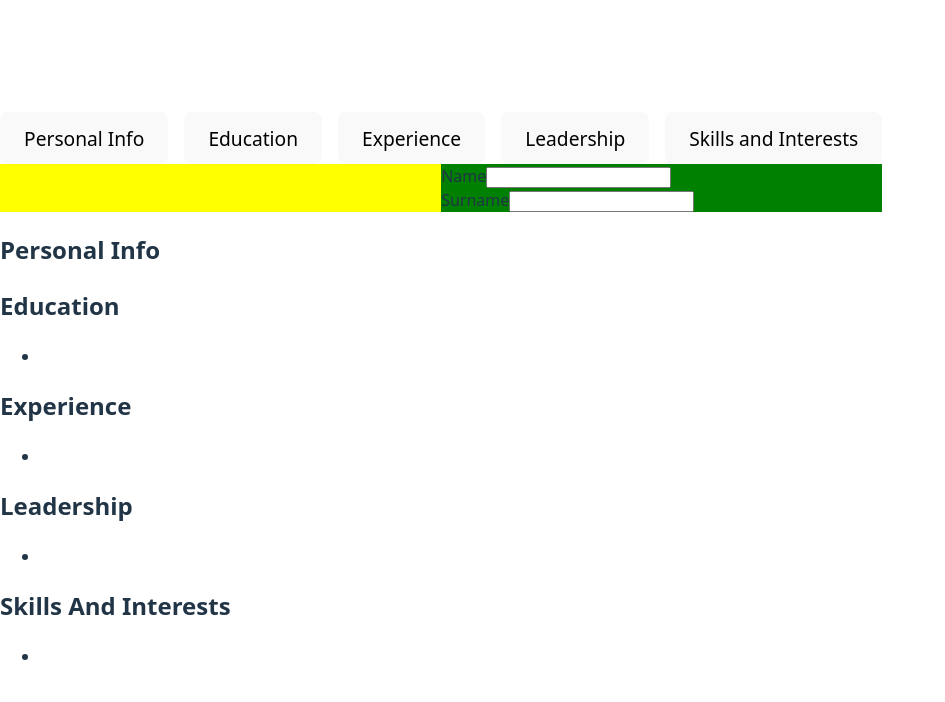
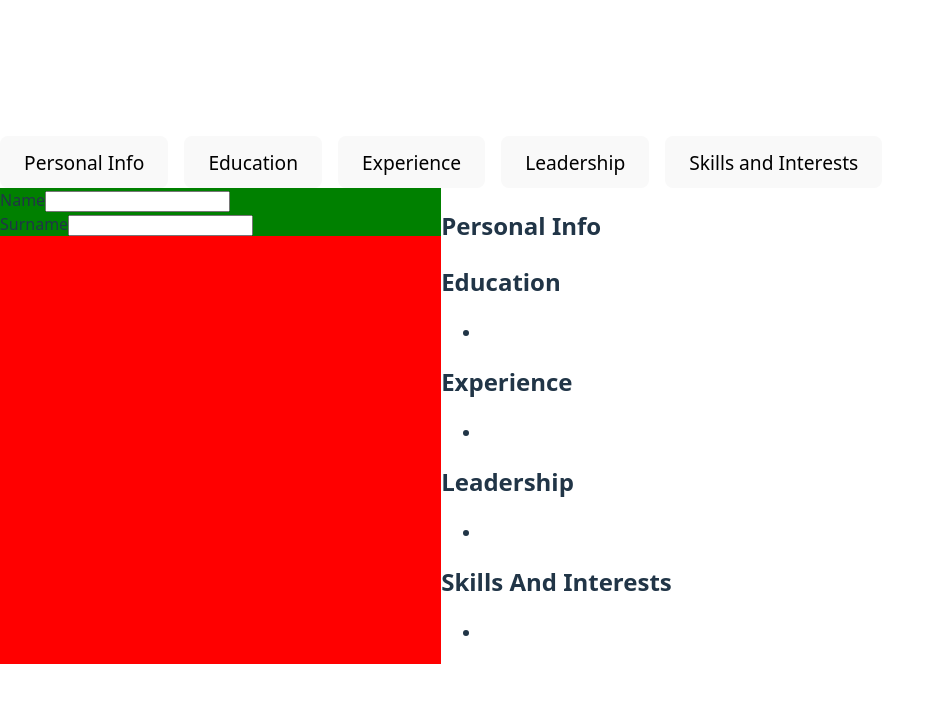
Before and after one commit to angelycontrerasr/CV-Maker, a React (Vite) app: page / in a window 1280 px wide. Shown: the top 702 px of the page, without its empty margins (0-945 px from the left). Built offline with nearby package versions, Linux system fonts and the light colour scheme.

Commit message:
now the css works like I wanted it to work!!

```diff
--- a/src/App.css
+++ b/src/App.css
@@ -50,22 +50,19 @@
 }
 
 .inputDiv {
-  display: grid;
-  grid-template-columns: repeat(2, 1fr);
+
 }
-.eduInput {
-  grid-area: 1/1
-}
-.eduDisplay {
-  grid-area: 2/2
-}
+
 .NewButton {
   height: 5rem;
 }
 .inputDiv {
   background-color: red;
 }
-
+.mainDiv {
+  display: grid;
+  grid-template-columns: repeat(2, 1fr);
+}
 .eduInput {
   background-color: blue;
 }
@@ -77,3 +74,5 @@
 .experienceInput {
   background-color: yellow;
 }
+
+.d
--- a/src/App.jsx
+++ b/src/App.jsx
@@ -79,6 +79,7 @@ export default function App() {
                 selectedOption={selectedCategory}
                 onSelect={setSelectedCategory}
             />
+            <div className="mainDiv">
                 <div className="inputDiv">
                 {selectedCategory.name === 'Education' && (
                     <div className="eduInput">
@@ -127,11 +128,14 @@ export default function App() {
                    />
                 )}
                 </div>
+                <div className="displayDiv">
                     <DisplayPersonalInfoInput personalInfo={userPersonalInfo[0]} />
                     <DisplayEducationInput education={userEducation} />
                     <DisplayWorkInput works={userWork} />
                     <DisplayLeadershipInput leadership={userLeadership} />
                     <DisplaySkillInput skills={userSkills} />
                 </div>
+                </div>
+            </div>
     );
 }
```
Lines whose indentation alone changed are shown as unchanged.
